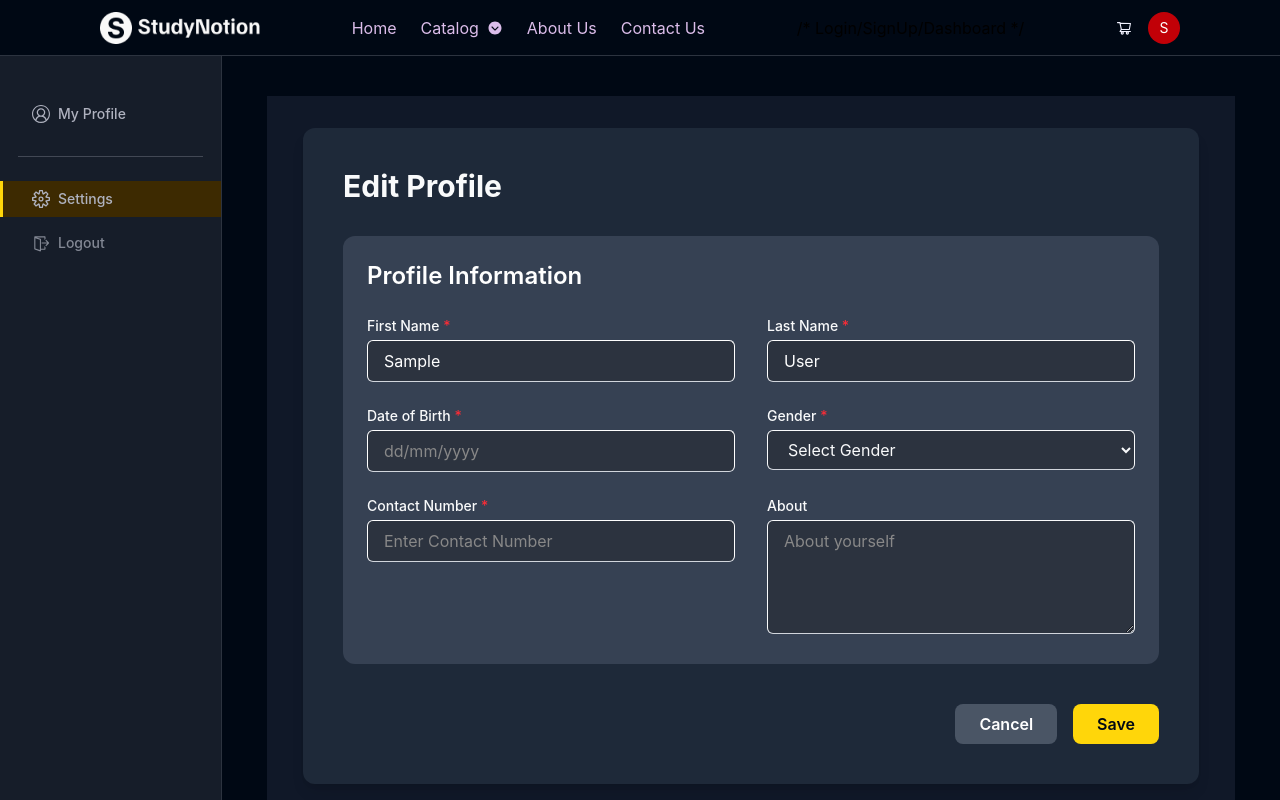
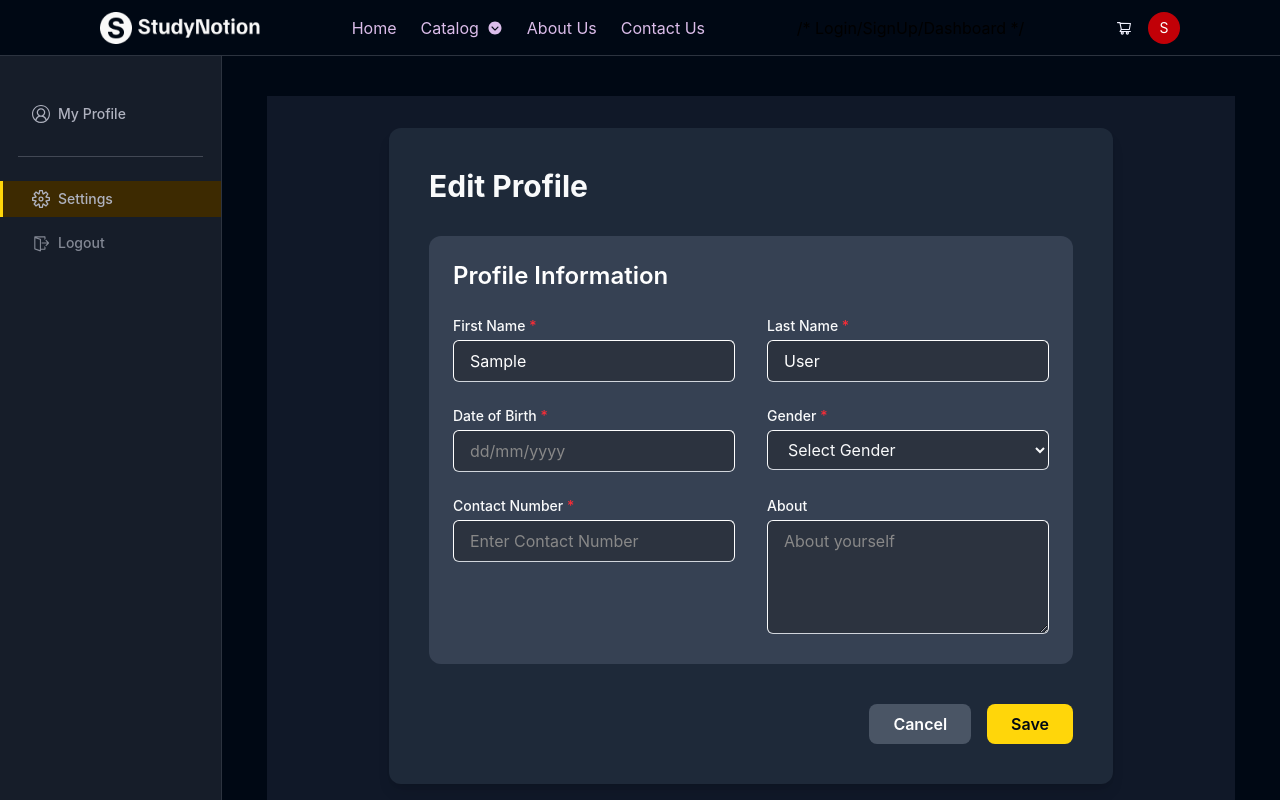
Before and after one commit to kumararnab11/MindFuel, a React (Vite) app in the folder client/: page /dashboard/settings in a window 1280 px wide. Built offline with nearby package versions, Linux system fonts and the light colour scheme; sample sign-in values are in the browser's storage.

Commit message:
ft.: Upgrade to React-hook-form

```diff
--- a/client/package.json
+++ b/client/package.json
@@ -17,6 +17,7 @@
     "concurrently": "^9.2.0",
     "react": "^19.1.0",
     "react-dom": "^19.1.0",
+    "react-hook-form": "^7.62.0",
     "react-hot-toast": "^2.5.2",
     "react-icons": "^5.5.0",
     "react-intersection-observer": "^9.16.0",
--- a/client/src/components/core/Dashboard/Settings.jsx
+++ b/client/src/components/core/Dashboard/Settings.jsx
@@ -1,48 +1,67 @@
-import React, { useState } from "react";
+// import React, { useState } from "react";
 import { useSelector, useDispatch } from "react-redux";
-import Input from "../Input";
+// import Input from "../Input";
+import Input from "../Input1";
 import toast from "react-hot-toast";
 import { setLoader } from "../../../slices/loaderSlice";
 import { apiConnector } from "../../../services/apiconnector";
 import { profile } from "../../../services/apis";
 import { setUser } from "../../../slices/userSlice";
+import { useForm } from "react-hook-form"
 
 const Settings = () => {
   const { user } = useSelector((state) => state.user);
-  const { loading } = useSelector((state) => state.loader);
+  // const { loading } = useSelector((state) => state.loader);
   const dispatch = useDispatch();
 
-  const [firstName] = useState(user?.firstName || "");
-  const [lastName] = useState(user?.lastName || "");
-  const [dateOfBirth, setDateOfBirth] = useState(user?.additionalDetails?.dateOfBirth||"");
-  const [gender, setGender] = useState(user?.additionalDetails?.gender||"");
-  const [contactNumber, setContactNumber] = useState(user?.additionalDetails?.contactNumber||"");
-  const [about, setAbout] = useState(user?.additionalDetails?.about||"");
+  // const [firstName] = useState(user?.firstName || "");
+  // const [lastName] = useState(user?.lastName || "");
+  // const [dateOfBirth, setDateOfBirth] = useState(user?.additionalDetails?.dateOfBirth||"");
+  // const [gender, setGender] = useState(user?.additionalDetails?.gender||"");
+  // const [contactNumber, setContactNumber] = useState(user?.additionalDetails?.contactNumber||"");
+  // const [about, setAbout] = useState(user?.additionalDetails?.about||"");
 
-  const handleSave = async () => {
-    if (!gender || !contactNumber) {
-      toast.error("Gender and Contact Number are required");
-      return;
+  const {
+    register,
+    handleSubmit,
+    reset,
+    formState: {errors, isSubmitting},
+  }= useForm({
+    defaultValues:{
+      firstName: user?.firstName || "",
+      lastName: user?.lastName || "",
+      dateOfBirth: user?.additionalDetails?.dateOfBirth || "",
+      gender: user?.additionalDetails?.gender||"",
+      contactNumber: user?.additionalDetails?.contactNumber||"",
+      about: user?.additionalDetails?.about||""
     }
+  });
+
+  const handleSave = async (data) => {
+    // dorkar nei ---> react hook form kore dey
+    // if (!gender || !contactNumber) {
+    //   toast.error("Gender and Contact Number are required");
+    //   return;
+    // }
 
     dispatch(setLoader(true));
     try {
-      const bodyData = {
-        dateOfBirth,
-        gender,
-        contactNumber,
-        about,
-      };
+      // const bodyData = {
+      //   dateOfBirth,
+      //   gender,
+      //   contactNumber,
+      //   about,
+      // };
 
       const res = await apiConnector(
         "PUT",
         profile.UPDATE_PROFILE,
         {
           token: user.token, // body token
-          dateOfBirth:bodyData.dateOfBirth,
-          gender:bodyData.gender,
-          contactNumber:bodyData.contactNumber,
-          about:bodyData.about
+          dateOfBirth:data.dateOfBirth,
+          gender:data.gender,
+          contactNumber:data.contactNumber,
+          about:data.about
         },
         {
           Authorization: `Bearer ${user.token}`, // header token
@@ -67,6 +86,8 @@ const Settings = () => {
 
   return (
     <div className="flex justify-center items-start min-h-screen bg-gray-900 text-white p-4 sm:p-8">
+      <form action="" onSubmit={handleSubmit(handleSave)}>
+
         <div className="w-full max-w-4xl bg-gray-800 rounded-xl shadow-lg p-6 sm:p-10">
           <h1 className="text-2xl sm:text-3xl font-bold mb-8 text-gray-50">
             Edit Profile
@@ -81,48 +102,58 @@ const Settings = () => {
               <Input
                 label="First Name"
                 placeholder="Enter first name"
-              inputValue={firstName}
-              setInputValue={() => {}}
                 type="text"
                 disabled={true}
+                {...register("firstName")}
               />
               <Input
                 label="Last Name"
                 placeholder="Enter last name"
-              inputValue={lastName}
-              setInputValue={() => {}}
                 type="text"
                 disabled={true}
+                {...register("lastName")}
               />
               <Input
                 label="Date of Birth"
                 placeholder="dd/mm/yyyy"
-              inputValue={dateOfBirth}
-              setInputValue={setDateOfBirth}
                 type="text"
+                {...register("dateOfBirth",
+                  { required: "Please enter your Date of Birth"}
+                )}
               />
+              {errors.dateOfBirth && <p className="text-red-500 text-xs">{errors.dateOfBirth.message}</p>}
+
               <div>
                 <label className="block text-sm font-medium text-gray-50 mb-1">
                   Gender <span className="text-red-500">*</span>
                 </label>
                 <select
                   className="bg-richblack-700 placeholder-pure-greys-300 w-full px-4 py-2 border border-b-gray-300 rounded-md focus:outline-none focus:ring-2 focus:ring-blue-500 text-gray-50"
-                value={gender}
-                onChange={(e) => setGender(e.target.value)}
+                  {...register("gender", {required: "Please select your Gender"})}
                 >
                   <option value="">Select Gender</option>
                   <option value="Male">Male</option>
                   <option value="Female">Female</option>
                   <option value="Other">Other</option>
                 </select>
+                {errors.gender && <p className="text-red-500 text-xs">{errors.gender.message}</p>}
               </div>
               <Input
                 label="Contact Number"
                 placeholder="Enter Contact Number"
-              inputValue={contactNumber}
-              setInputValue={setContactNumber}
                 type="tel"
+                {...register("contactNumber",
+                  {
+                    required: "Please enter your Contact Number",
+                    pattern: {
+                      value: /^[0-9]{10}$/,
+                      message: "Please enter a Valid Contact Number"
+                    }
+                  }
+                )}
               />
+              {errors.contactNumber && <p className="text-red-500 text-xs">{errors.contactNumber.message}</p>}
+
               <div>
                 <label className="block text-sm font-medium text-gray-50 mb-1">
                   About
@@ -130,9 +161,8 @@ const Settings = () => {
                 <textarea
                   className="bg-richblack-700 placeholder-pure-greys-300 w-full px-4 py-2 border border-b-gray-300 rounded-md focus:outline-none focus:ring-2 focus:ring-blue-500 text-gray-50 resize-y"
                   placeholder="About yourself"
-                value={about}
-                onChange={(e) => setAbout(e.target.value)}
                   rows="4"
+                  {...register("about")}
                 ></textarea>
               </div>
             </div>
@@ -142,27 +172,205 @@ const Settings = () => {
           <div className="flex justify-end gap-4 mt-8">
             <button
               className="bg-gray-600 hover:bg-richblack-800 text-white font-semibold py-2 px-6 rounded-lg transition-colors duration-200"
-            onClick={() => {
-              setDateOfBirth("");
-              setGender("");
-              setContactNumber("");
-              setAbout("");
-            }}
-            disabled={loading}
+              onClick={() => reset()}
+              disabled={isSubmitting}
             >
               Cancel
             </button>
-          <button
+
+            <button type="submit"
+              className="bg-yellow-50 hover:bg-yellow-100 text-richblack-900 font-semibold py-2 px-6 rounded-lg transition-colors duration-200"
+              // onClick={handleSave}
+              disabled={isSubmitting}
+            >
+              {isSubmitting ? "Saving...": "Save"}
+            </button>
+
+            {/* <button
               className="bg-yellow-50 hover:bg-yellow-100 text-richblack-900 font-semibold py-2 px-6 rounded-lg transition-colors duration-200"
               onClick={handleSave}
               disabled={loading}
             >
               {loading ? "Saving..." : "Save"}
-          </button>
+            </button> */}
+
           </div>
         </div>
+
+      </form>
     </div>
   );
 };
 
 export default Settings;
+
+
+
+// import React, { useState } from "react";
+// import { useSelector, useDispatch } from "react-redux";
+// import Input from "../Input";
+// import toast from "react-hot-toast";
+// import { setLoader } from "../../../slices/loaderSlice";
+// import { apiConnector } from "../../../services/apiconnector";
+// import { profile } from "../../../services/apis";
+// import { setUser } from "../../../slices/userSlice";
+
+// const Settings = () => {
+//   const { user } = useSelector((state) => state.user);
+//   const { loading } = useSelector((state) => state.loader);
+//   const dispatch = useDispatch();
+
+//   const [firstName] = useState(user?.firstName || "");
+//   const [lastName] = useState(user?.lastName || "");
+//   const [dateOfBirth, setDateOfBirth] = useState(user?.additionalDetails?.dateOfBirth||"");
+//   const [gender, setGender] = useState(user?.additionalDetails?.gender||"");
+//   const [contactNumber, setContactNumber] = useState(user?.additionalDetails?.contactNumber||"");
+//   const [about, setAbout] = useState(user?.additionalDetails?.about||"");
+
+//   const handleSave = async () => {
+//     if (!gender || !contactNumber) {
+//       toast.error("Gender and Contact Number are required");
+//       return;
+//     }
+
+//     dispatch(setLoader(true));
+//     try {
+//       const bodyData = {
+//         dateOfBirth,
+//         gender,
+//         contactNumber,
+//         about,
+//       };
+
+//       const res = await apiConnector(
+//         "PUT",
+//         profile.UPDATE_PROFILE,
+//         {
+//           token: user.token, // body token
+//           dateOfBirth:bodyData.dateOfBirth,
+//           gender:bodyData.gender,
+//           contactNumber:bodyData.contactNumber,
+//           about:bodyData.about
+//         },
+//         {
+//           Authorization: `Bearer ${user.token}`, // header token
+//         }
+//       );
+
+//     //   console.log(res);
+//     //   console.log(user);
+//       dispatch(setUser({
+//         ...user,
+//         additionalDetails:res.data.profileDetails
+//       }))
+
+//       toast.success(res.data?.message || "Profile updated successfully");
+//     } catch (err) {
+//       toast.error(err.response?.data?.message || "Profile update failed");
+//       console.error(err.response?.data || err.message);
+//     } finally {
+//       dispatch(setLoader(false));
+//     }
+//   };
+
+//   return (
+//     <div className="flex justify-center items-start min-h-screen bg-gray-900 text-white p-4 sm:p-8">
+//       <div className="w-full max-w-4xl bg-gray-800 rounded-xl shadow-lg p-6 sm:p-10">
+//         <h1 className="text-2xl sm:text-3xl font-bold mb-8 text-gray-50">
+//           Edit Profile
+//         </h1>
+
+        // {/* Profile Information Section */}
+//         <div className="p-6 bg-gray-700 rounded-xl mb-10">
+//           <h2 className="text-xl sm:text-2xl font-semibold mb-6">
+//             Profile Information
+//           </h2>
+//           <div className="grid grid-cols-1 sm:grid-cols-2 gap-x-8 gap-y-6">
+//             <Input
+//               label="First Name"
+//               placeholder="Enter first name"
+//               inputValue={firstName
+//               setInputValue={() => {}}
+//               type="text"
+//               disabled={true}
+//             />
+//             <Input
+//               label="Last Name"
+//               placeholder="Enter last name"
+//               inputValue={lastName}
+//               setInputValue={() => {}}
+//               type="text"
+//               disabled={true}
+//             />
+//             <Input
+//               label="Date of Birth"
+//               placeholder="dd/mm/yyyy"
+//               inputValue={dateOfBirth}
+//               setInputValue={setDateOfBirth}
+//               type="text"
+//             />
+//             <div>
+//               <label className="block text-sm font-medium text-gray-50 mb-1">
+//                 Gender <span className="text-red-500">*</span>
+//               </label>
+//               <select
+//                 className="bg-richblack-700 placeholder-pure-greys-300 w-full px-4 py-2 border border-b-gray-300 rounded-md focus:outline-none focus:ring-2 focus:ring-blue-500 text-gray-50"
+//                 value={gender}
+//                 onChange={(e) => setGender(e.target.value)}
+//               >
+//                 <option value="">Select Gender</option>
+//                 <option value="Male">Male</option>
+//                 <option value="Female">Female</option>
+//                 <option value="Other">Other</option>
+//               </select>
+//             </div>
+//             <Input
+//               label="Contact Number"
+//               placeholder="Enter Contact Number"
+//               inputValue={contactNumber}
+//               setInputValue={setContactNumber}
+//               type="tel"
+//             />
+//             <div>
+//               <label className="block text-sm font-medium text-gray-50 mb-1">
+//                 About
+//               </label>
+//               <textarea
+//                 className="bg-richblack-700 placeholder-pure-greys-300 w-full px-4 py-2 border border-b-gray-300 rounded-md focus:outline-none focus:ring-2 focus:ring-blue-500 text-gray-50 resize-y"
+//                 placeholder="About yourself"
+//                 value={about}
+//                 onChange={(e) => setAbout(e.target.value)}
+//                 rows="4"
+//               ></textarea>
+//             </div>
+//           </div>
+//         </div>
+
+//         {/* Action Buttons */}
+//         <div className="flex justify-end gap-4 mt-8">
+//           <button
+//             className="bg-gray-600 hover:bg-richblack-800 text-white font-semibold py-2 px-6 rounded-lg transition-colors duration-200"
+//             onClick={() => {
+//               setDateOfBirth("");
+//               setGender("");
+//               setContactNumber("");
+//               setAbout("");
+//             }}
+//             disabled={loading}
+//           >
+//             Cancel
+//           </button>
+//           <button
+//             className="bg-yellow-50 hover:bg-yellow-100 text-richblack-900 font-semibold py-2 px-6 rounded-lg transition-colors duration-200"
+//             onClick={handleSave}
+//             disabled={loading}
+//           >
+//             {loading ? "Saving..." : "Save"}
+//           </button>
+//         </div>
+//       </div>
+//     </div>
+//   );
+// };
+
+// export default Settings;
--- /dev/null
+++ b/client/src/components/core/Input1.jsx
@@ -0,0 +1,42 @@
+import React from "react";
+
+
+const Input = React.forwardRef( function Input(props, ref){
+    const {label, placeholder, type} = props;
+    return (
+        <div>
+            <label className="block text-sm font-medium text-gray-50 mb-1">
+                {label} <span className="text-red-500">*</span>
+            </label>
+
+            <input
+                type={type}
+                className="bg-richblack-700 placeholder-pure-greys-300 w-full px-4 py-2 border border-b-gray-300 rounded-md focus:outline-none focus:ring-2 focus:ring-blue-500"
+                placeholder={placeholder}
+                ref= {ref}
+                {...props}
+            />
+        </div>
+    )
+})
+
+export default Input;
+
+// const Input = ({ label, placeholder, inputValue, setInputValue,type }) => {
+//   return (
+//     <div >
+//       <label className="block text-sm font-medium text-gray-50 mb-1">
+//         {label} <span className="text-red-500">*</span>
+//       </label>
+//       <input
+//         type={type}
+//         className="bg-richblack-700
+//         placeholder-pure-greys-300 w-full px-4 py-2 border
+//         border-b-gray-300 rounded-md focus:outline-none focus:ring-2 focus:ring-blue-500"
+//         placeholder={placeholder}
+//         value={inputValue}
+//         onChange={(e) => setInputValue(e.target.value)}
+//       />
+//     </div>
+//   );
+// };
```
Also changed, not shown: 2 other files (tests, documents, lock files or other folders). Lines whose indentation alone changed are shown as unchanged.
